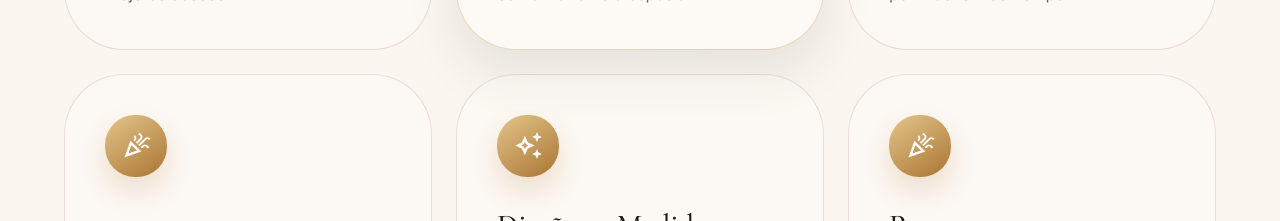
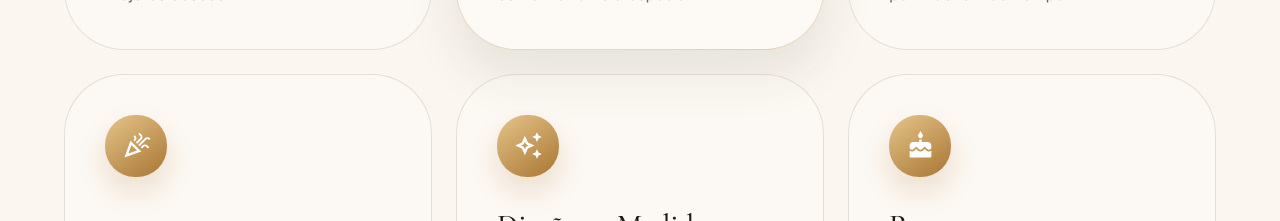
Before and after one commit to Gabyyy27/Interiano-Bloom-Studio, a Next.js app: page / in a window 1280 px wide. Shown: the part 2180-2401 px from the top of the page. Built offline with nearby package versions, Linux system fonts and the light colour scheme; no server answers; the database is empty; what @mui/material-nextjs would draw is missing.

Commit message:
mejora area de servicios cake

```diff
--- a/components/home/ServicesSection.tsx
+++ b/components/home/ServicesSection.tsx
@@ -5,6 +5,7 @@ import BreakfastDiningOutlinedIcon from "@mui/icons-material/BreakfastDiningOutl
 import CelebrationOutlinedIcon from "@mui/icons-material/CelebrationOutlined";
 import DiamondOutlinedIcon from "@mui/icons-material/DiamondOutlined";
 import LocalFloristOutlinedIcon from "@mui/icons-material/LocalFloristOutlined";
+import Cake from "@mui/icons-material/Cake";
 import { Box, Stack, Typography } from "@mui/material";
 
 import SectionContainer from "@/components/common/SectionContainer";
@@ -52,7 +53,7 @@ const services: Service[] = [
     title: "Postres",
     description:
       "Deliciosos postres para acompañar tus regalos y sorprender a tus seres queridos.",
-    icon: <CelebrationOutlinedIcon />,
+    icon: <Cake/>,
   }
 ];
 
@@ -119,6 +120,7 @@ export default function ServicesSection() {
             }}
           >
             {services.map((service) => (
+
               <Box
                 key={service.title}
                 component="article"
```
